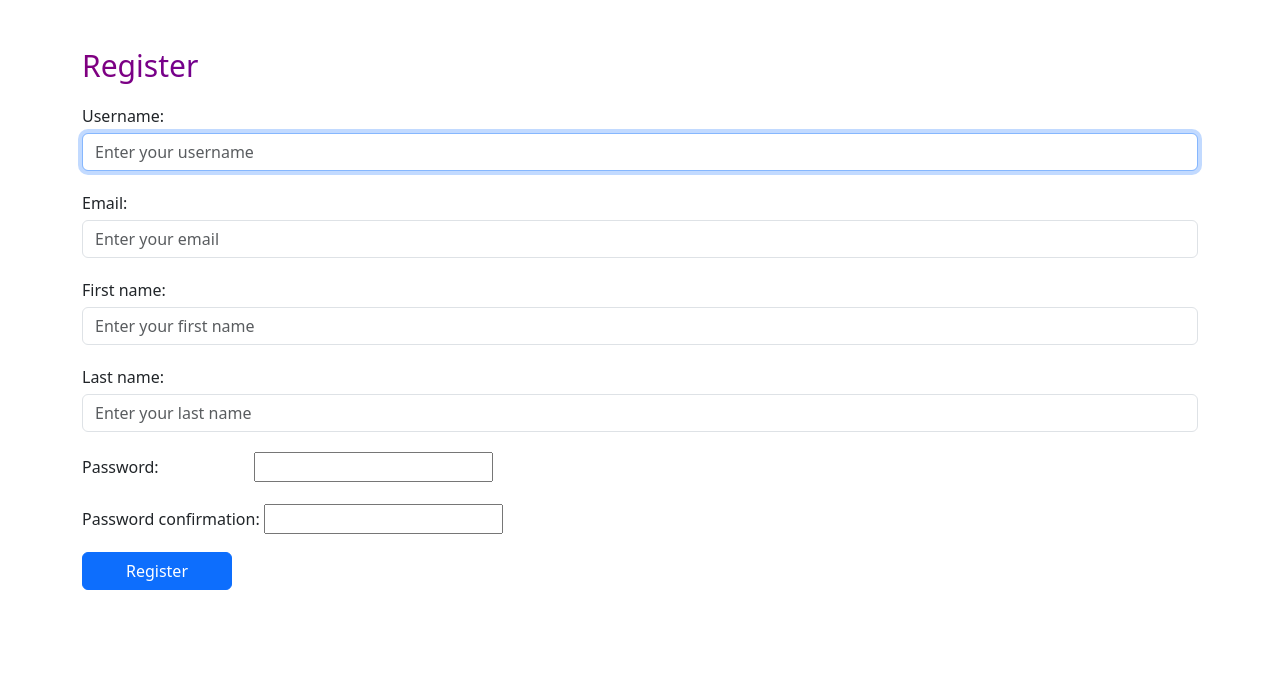
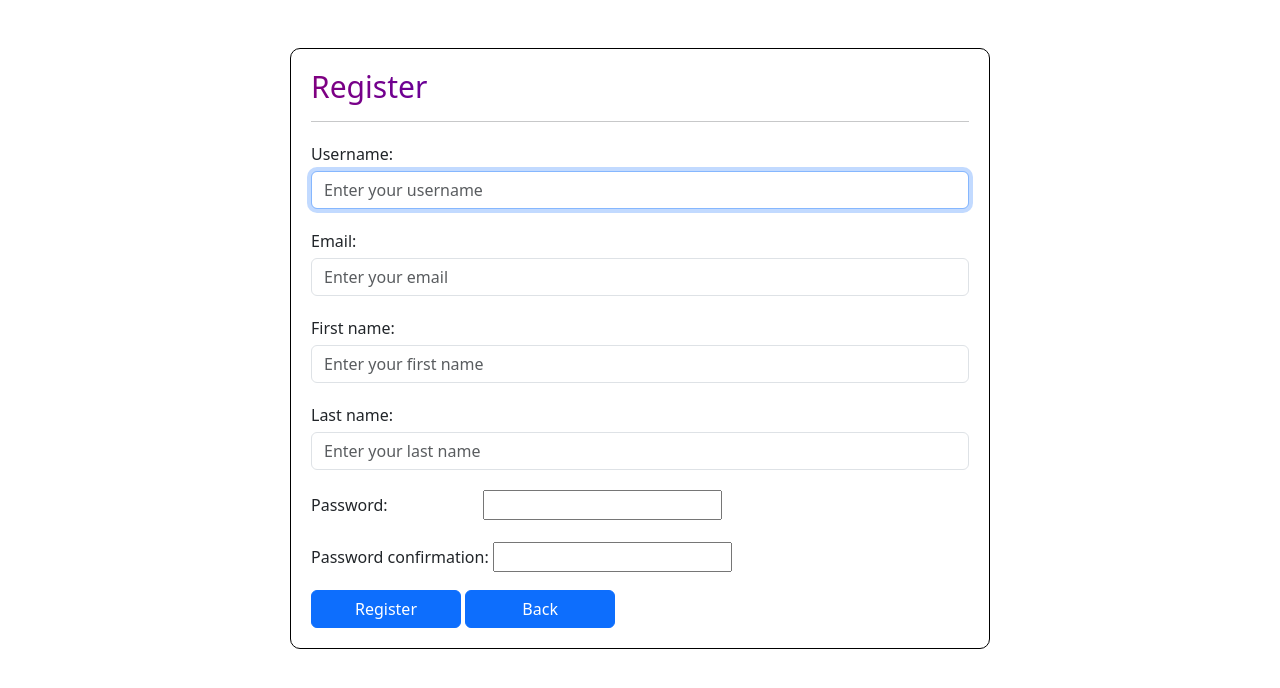
Before and after one commit to gauripaturkar16/RealTimePrivateChatAPI, a Django app: page /register/ in a window 1280 px wide. Shown: the top 688 px of the page. Run offline with Django 4.2, Linux system fonts and the light colour scheme; some libraries are stand-ins or nearby versions.

Commit message:
add back button

```diff
--- a/app/templates/register.html
+++ b/app/templates/register.html
@@ -105,7 +105,18 @@
     <title>Register</title>
     <link rel="stylesheet" href="https://cdn.jsdelivr.net/npm/bootstrap@5.3.0/dist/css/bootstrap.min.css">
     <style>
-        button {
+        .container{
+            margin-top: 100px;
+            width: 700px;
+
+            border-color: black;
+            padding: 20px;
+            border: 1px solid black ;
+            border-radius: 10px;
+
+            background-color: white;
+        }
+        button,a {
             font-size: 20px;
             color: beige;
             background-color: transparent;
@@ -157,7 +168,7 @@
 </head>
 <body>
 <div class="container mt-5">
-    <h2>Register</h2>
+    <h2>Register</h2><hr>
     <form method="post" novalidate>
         {% csrf_token %}
         {{ form.non_field_errors }}
@@ -192,6 +203,7 @@
             {{ form.password2.errors }}
         </div>
         <button type="submit" class="btn btn-primary mt-3">Register</button>
+        <a href="{% url 'login' %}" class="btn btn-primary mt-3">Back </a>
 
     </form>
 </div>
```
Also changed, not shown: db.sqlite3.
